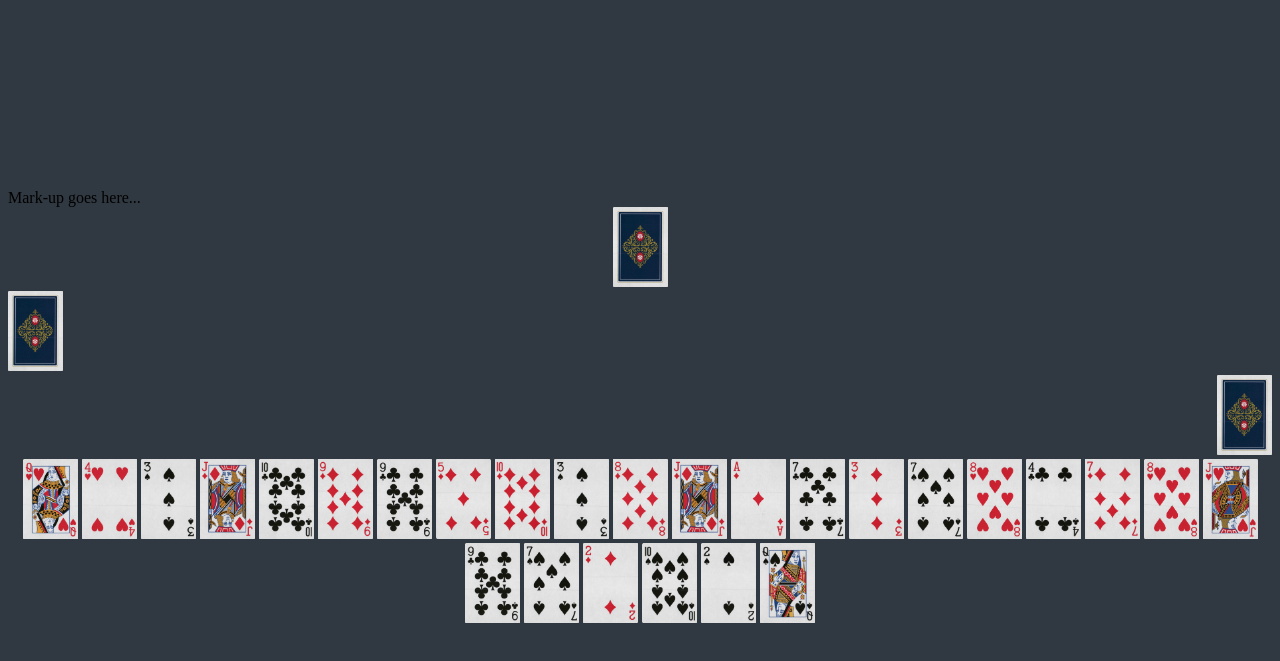
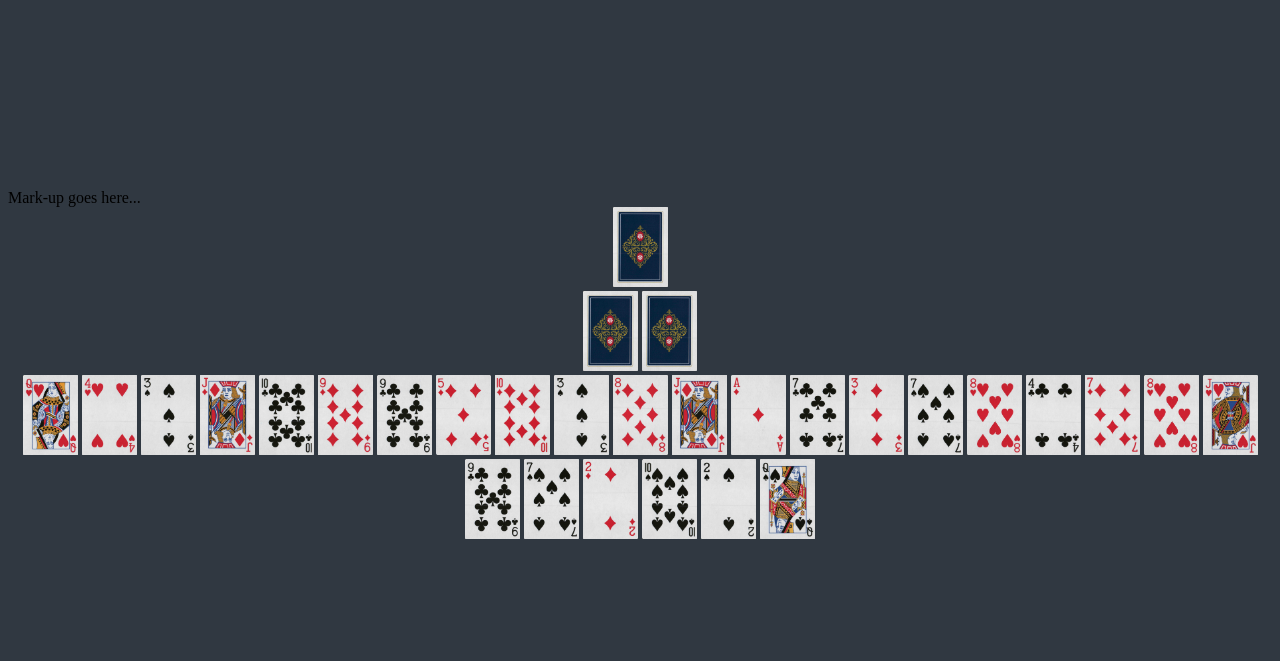
Before and after one commit to ZhuDin/refCode, a plain HTML site: page GDan/index.html in a window 1280 px wide. Shown: the part 5-666 px from the top of the page. Drawn offline with Linux system fonts and the light colour scheme; files whose address does not match are found by name.

Commit message:
css display inline block

```diff
--- a/GDan/index.html
+++ b/GDan/index.html
@@ -7,7 +7,7 @@
     <link rel="stylesheet" type="text/css" href="example.css">
 </head>
 <body>
-    <!-- <a href="C:/迅雷下载/C.mp4" download="C.mp4">download</a> -->
+    <!-- <a href="C:/download/C.mp4" download="GDan.exe">download</a> -->
     Mark-up goes here...
     <canvas id='drawing' width='200' height='200'>
         A drawing of something.
@@ -16,11 +16,9 @@
         <img class="north">
     </div>
     <div>
-        <div id='west'>
-            <img class="west">
-        </div>
-        <div id='east'>
-            <img class="east">
+        <div>
+            <img class="west" id='west'>
+            <img class="east" id='east'>
         </div>
     </div>
     <div id='south' title='south-player'>
```
Also changed, not shown: JavaScript/CSS-The-Definitive-Guide/ch7-display/display.txt.
